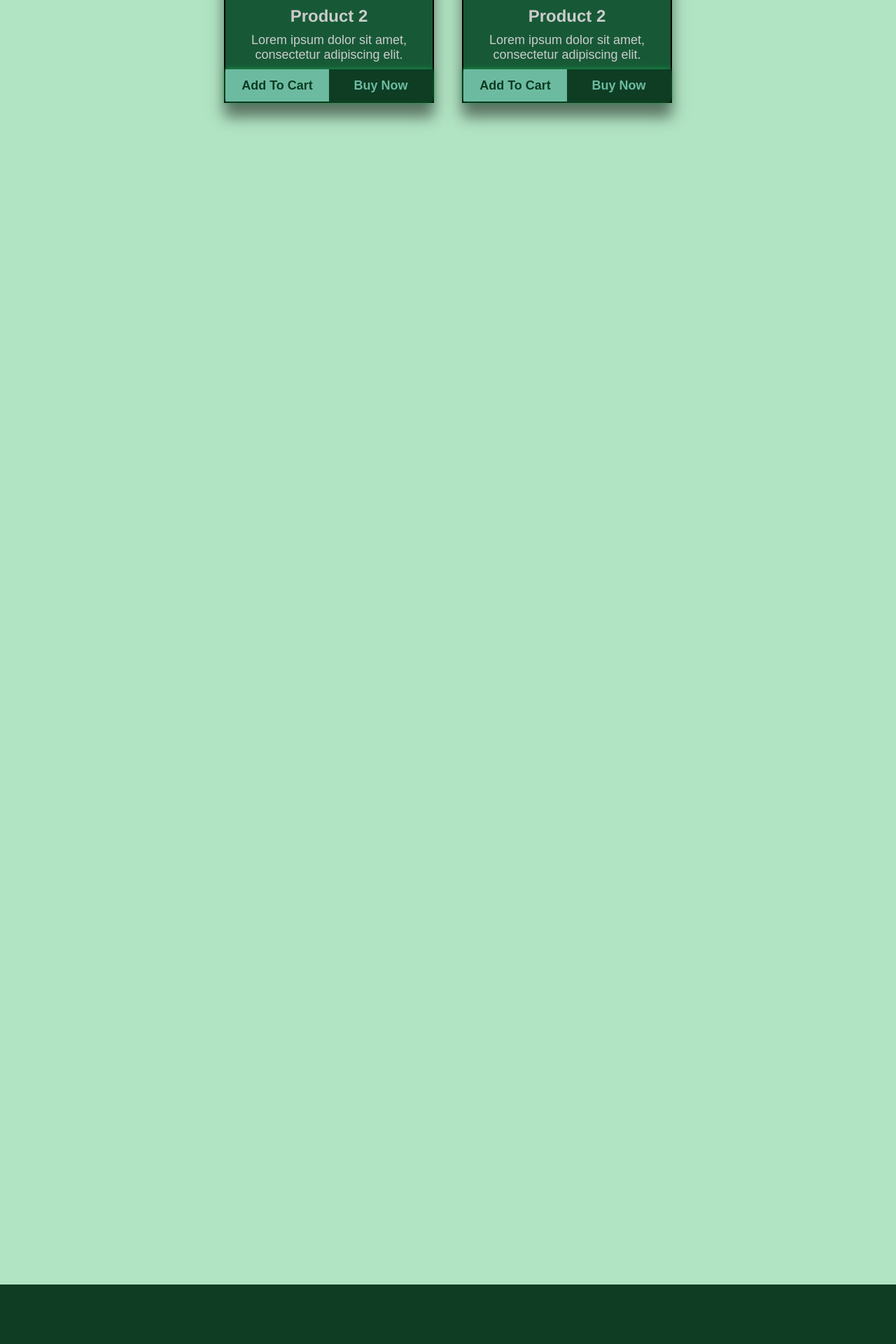
After one commit to NisargPipaliya/DUHACKS2.0, a PHP site: page /cards.html in a window 1280 px wide. The commit adds this page. Shown: the part 1287-3207 px from the top of the page at 70% size. Run offline with PHP 8.4, Linux system fonts and the light colour scheme; some libraries are stand-ins or nearby versions.

Commit message:
product page

```diff
--- /dev/null
+++ b/src/cards.html
@@ -0,0 +1,218 @@
+<!DOCTYPE html>
+<html lang="en">
+
+<head>
+    <meta charset="UTF-8">
+    <meta http-equiv="X-UA-Compatible" content="IE=edge">
+    <meta name="viewport" content="width=device-width, initial-scale=1.0">
+    <title>FarMart</title>
+    <link rel="stylesheet" href="style.css">
+
+    <link rel="stylesheet" href="https://cdnjs.cloudflare.com/ajax/libs/font-awesome/6.3.0/css/all.min.css">
+    <link href="https://stackpath.bootstrapcdn.com/font-awesome/4.7.0/css/font-awesome.min.css" rel="stylesheet">
+    <link rel="stylesheet" href="cards.css">
+    <style>
+        .containe {
+            display: flex;
+            flex-wrap: wrap;
+            justify-content: center;
+            padding: 20px;
+            color: #ccc;
+        }
+
+        .product {
+            display: flex;
+            flex-direction: column;
+            align-items: center;
+            margin: 20px;
+            padding-top: 20PX;
+            width: 300px;
+            background: #175936;
+            border: 1px solid #ccc;
+            box-shadow: 0 20PX 20px rgba(0, 0, 0, 0.5);
+
+            border: 2px solid black;
+            transition: box-shadow 0.3s ease-in-out;
+        }
+
+        .product:hover {
+            box-shadow: 0 0 20px rgba(0, 0, 0, 0.4);
+        }
+
+        .product img {
+            width: 80%;
+            margin: 10PX;
+            height: auto;
+            cursor: pointer;
+            object-fit: cover;
+            border-radius: 100%;
+            margin-bottom: 10px;
+            transition: transform 0.3s ease-in-out;
+        }
+
+        .product:hover img {
+            transform: scale(1.05);
+        }
+
+        .product h3 {
+            font-size: 24px;
+            font-family: "Helvetica Neue", sans-serif;
+            margin: 0 0 10px 0;
+        }
+
+        .product p {
+            font-size: 18px;
+            margin: 0 0 10px 0;
+            text-align: center;
+            transition: opacity 0.3s ease-in-out;
+        }
+
+        .product button {
+            font-size: 18px;
+            padding: 0.8rem;
+            text-align: center;
+            opacity: 1;
+
+            cursor: pointer;
+            color: rgb(177, 211, 189);
+            border: 0px solid rgb(58, 105, 74);
+            background: linear-gradient(315deg, #69d9cc, #199c4b);
+        }
+
+        .main {
+            margin-top: 10rem;
+        }
+
+        .buttons {
+            display: flex;
+            justify-content: space-evenly;
+            align-items: center;
+            width: 100%;
+            box-shadow: 0 0 7px #199c4b;
+        }
+
+        .buttons button {
+            width: 50%;
+
+        }
+
+        @media (max-width:750px) {
+            .main {
+                flex-direction: column;
+            }
+
+            .containe {
+                justify-content: center;
+                align-items: center;
+            }
+
+            .card {
+                width: 90%;
+                margin: 1%;
+            }
+        }
+    </style>
+
+
+<body>
+    <header></header>
+    <main>
+        <div class="main">
+            <div class="containe">
+                <div class="product">
+                    <img src="../images/farmer1.avif" alt="Product 1">
+                    <h3>Product 2</h3>
+                    <p>Lorem ipsum dolor sit amet, consectetur adipiscing elit.</p>
+                   <div class="buttons">
+
+                        <button style="color:#0e3d24; background:#6cbba1;font-weight:bold;">Add To Cart</button>
+                        <button style="color:#6cbba1; background:#0e3d24; font-weight:bold;">Buy Now</button>
+                    </div>
+                </div>
+                <div class="product">
+                    <img src="../images/farmer1.avif" alt="Product 2">
+                    <h3>Product 2</h3>
+                    <p>Lorem ipsum dolor sit amet, consectetur adipiscing elit.</p>
+                   <div class="buttons">
+
+                        <button style="color:#0e3d24; background:#6cbba1;font-weight:bold;">Add To Cart</button>
+                        <button style="color:#6cbba1; background:#0e3d24; font-weight:bold;">Buy Now</button>
+                    </div>
+                </div>
+                <div class="product">
+                    <img src="../images/farmer1.avif" alt="Product 2">
+                    <h3>Product 2</h3>
+                    <p>Lorem ipsum dolor sit amet, consectetur adipiscing elit.</p>
+                    <div class="buttons">
+
+                        <button style="color:#0e3d24; background:#6cbba1;font-weight:bold;">Add To Cart</button>
+                        <button style="color:#6cbba1; background:#0e3d24; font-weight:bold;">Buy Now</button>
+                    </div>
+                </div>
+                <div class="product">
+                    <img src="../images/farmer1.avif" alt="Product 2">
+                    <h3>Product 2</h3>
+                    <p>Lorem ipsum dolor sit amet, consectetur adipiscing elit.</p>
+                    <div class="buttons">
+
+                        <button style="color:#0e3d24; background:#6cbba1;font-weight:bold;">Add To Cart</button>
+                        <button style="color:#6cbba1; background:#0e3d24; font-weight:bold;">Buy Now</button>
+                    </div>
+
+                </div>
+                <div class="product">
+                    <img src="../images/farmer1.avif" alt="Product 2">
+                    <h3>Product 2</h3>
+                    <p>Lorem ipsum dolor sit amet, consectetur adipiscing elit.</p>
+                    <div class="buttons">
+
+                        <button style="color:#0e3d24; background:#6cbba1;font-weight:bold;">Add To Cart</button>
+                        <button style="color:#6cbba1; background:#0e3d24; font-weight:bold;">Buy Now</button>
+                    </div>
+                </div>
+                <div class="product">
+                    <img src="../images/farmer1.avif" alt="Product 2">
+                    <h3>Product 2</h3>
+                    <p>Lorem ipsum dolor sit amet, consectetur adipiscing elit.</p>
+                    <div class="buttons">
+
+                        <button style="color:#0e3d24; background:#6cbba1;font-weight:bold;">Add To Cart</button>
+                        <button style="color:#6cbba1; background:#0e3d24; font-weight:bold;">Buy Now</button>
+                    </div>
+                </div>
+                <div class="product">
+                    <img src="../images/farmer1.avif" alt="Product 2">
+                    <h3>Product 2</h3>
+                    <p>Lorem ipsum dolor sit amet, consectetur adipiscing elit.</p>
+                    <div class="buttons">
+
+                        <button style="color:#0e3d24; background:#6cbba1;font-weight:bold;">Add To Cart</button>
+                        <button style="color:#6cbba1; background:#0e3d24; font-weight:bold;">Buy Now</button>
+                    </div>
+                </div>
+                <div class="product">
+                    <img src="../images/farmer1.avif" alt="Product 2">
+                    <h3>Product 2</h3>
+                    <p>Lorem ipsum dolor sit amet, consectetur adipiscing elit.</p>
+                    <div class="buttons">
+
+                        <button style="color:#0e3d24; background:#6cbba1;font-weight:bold;">Add To Cart</button>
+                        <button style="color:#6cbba1; background:#0e3d24; font-weight:bold;">Buy Now</button>
+                    </div>
+                </div>
+
+            </div>
+    </main>
+    <footer></footer>
+    <script src="https://ajax.googleapis.com/ajax/libs/jquery/3.6.0/jquery.min.js"></script>
+    <script>
+        $("header").load("./headfoot/header.html");
+        $("footer").load("./headfoot/footer.html");
+    </script>
+
+    <script src="script.js"></script>
+
+    <script src="script.js"></script>
+</body>
+
+</html>
--- a/src/script.js
+++ /dev/null
@@ -1,6 +0,0 @@
-document.querySelector('#contact-form').addEventListener('submit', (e) => {
-    e.preventDefault();
-    e.target.elements.name.value = '';
-    e.target.elements.email.value = '';
-    e.target.elements.message.value = '';
-  });
--- a/src/style.css
+++ b/src/style.css
@@ -264,17 +264,7 @@ h5 {
     text-decoration: underline;
 }
 
-@media only screen and (max-width:750px) {
-    .main {
-        flex-direction: column;
-        width: 80%;
-    }
 
-    .card {
-        width: 90%;
-        margin: 1%;
-    }
-}
 
 @media only screen and (max-width: 1024px) {
     .card {
```
Also changed, not shown: src/index.html (+10 -0 lines), src/cards.css (added), src/cards.scss (added).
